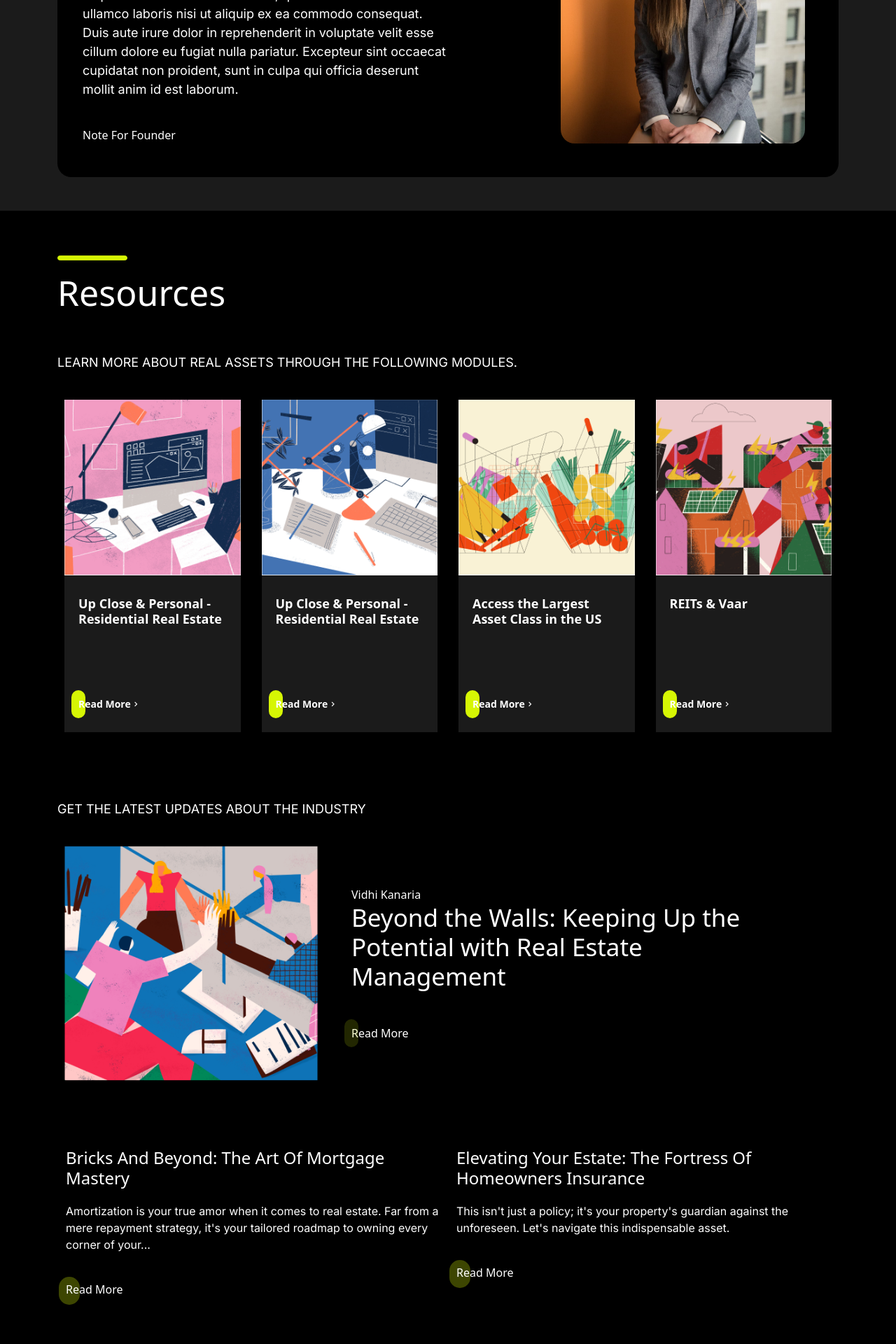
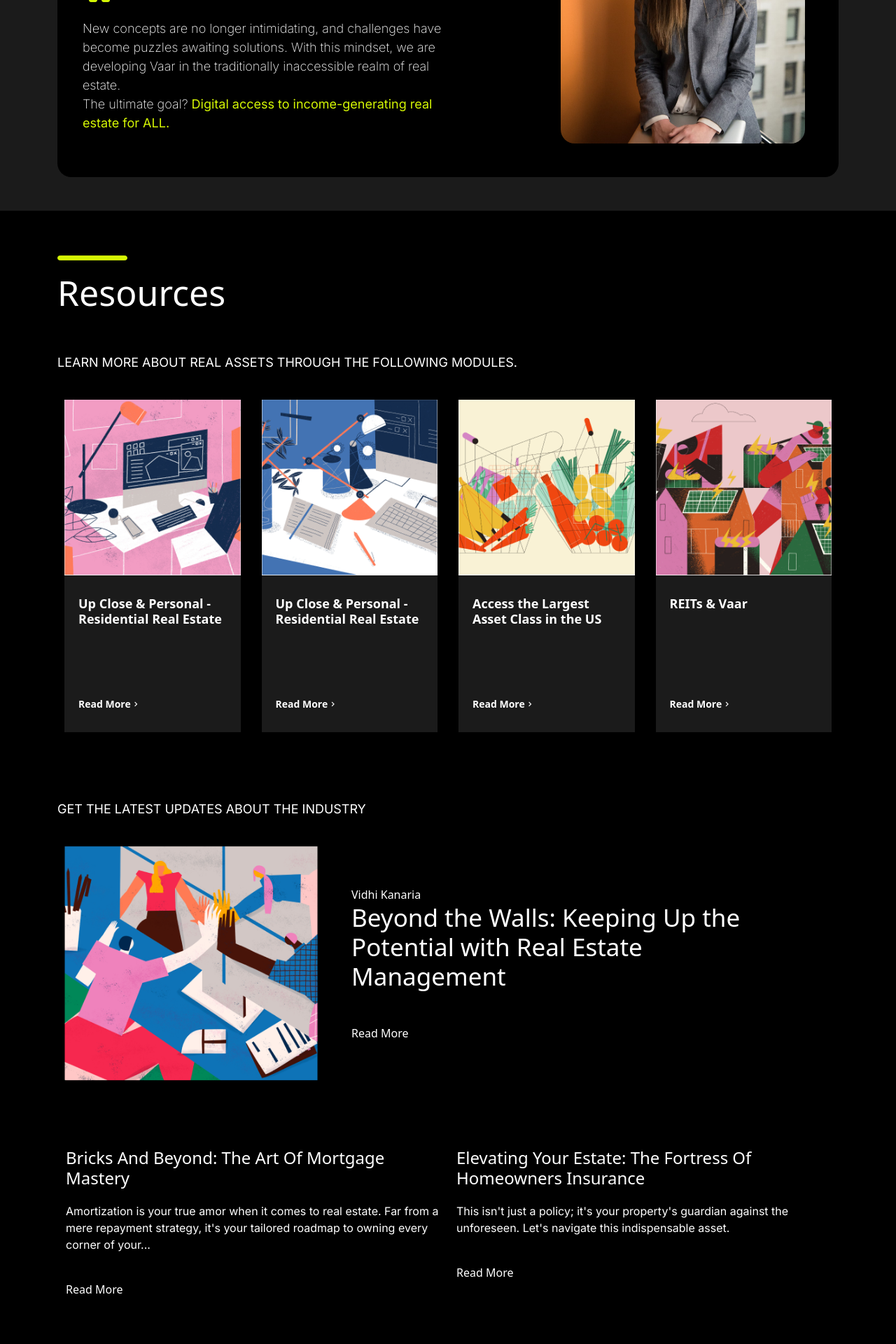
Before and after one commit to webtesting22/vaar, a React (Vite) app: page / in a window 1280 px wide. Shown: the part 1720-3640 px from the top of the page at 70% size. Built offline with nearby package versions, Linux system fonts and the light colour scheme.

Commit message:
mobile changes push

```diff
--- a/src/Components/Bestvalue/Bestvalue.css
+++ b/src/Components/Bestvalue/Bestvalue.css
@@ -35,7 +35,7 @@
 @media (max-width:800px) {
     #footer-card {
         padding: 30px 20px;
-        height: 25vh;
+        height: 18vh;
         position: relative;
     }
 }
@@ -68,12 +68,12 @@
 }
 
 #content-section .button-animation span {
-    height: 40px;
+    height: 2px;
     width: 20px;
     position: absolute;
     bottom: 20px;
-    left: 10px;
-    background-color: #d6f604;
+    left: 20px;
+    background-color: transparent;
     border-radius: 20px;
     transition: .5s;
     /* width: 100%; */
@@ -81,19 +81,19 @@
 }
 
 #content-section:hover .button-animation span {
-    height: 40px;
-    width: 92px;
+    height: 2px;
+    width: 70px;
     transition: .5s;
     position: absolute;
     bottom: 20px;
-    left: 10px;
+    left: 20px;
     background-color: #d6f604;
     border-radius: 20px;
-    color: rgb(0, 0, 0);
+    color: rgb(255, 255, 255);
     /* width: 100%; */
 }
 #content-section:hover .button-animation a{
-    color: black;
+    color: rgb(255, 255, 255);
     transition: .5s;
 }
 
@@ -202,11 +202,11 @@
 
 .Infomation-cards .row .col-lg-6 .read-more-btn span {
     position: absolute;
-    background-color: #d6f60448;
-    height: 40px;
+    background-color: transparent;
+    height: 2px;
     width: 30px;
     border-radius: 20px;
-    left: -10px;
+    left: 0px;
     bottom: -10px;
     transition: .5s;
     color: rgb(255, 255, 255);
@@ -226,10 +226,10 @@
 .Infomation-cards .row .col-lg-6:hover .read-more-btn span {
     position: absolute;
     background-color: #d6f604;
-    height: 40px;
-    width: 100px;
+    height: 2px;
+    width: 50px;
     border-radius: 20px;
-    left: -10px;
+    left: 0px;
     bottom: -10px;
     color: rgb(255, 255, 255);
     transition: .5s;
@@ -245,9 +245,9 @@
 }
 
 .button-animation-without-absolute span {
-    background-color: #d6f60428;
+    background-color: transparent;
     width: 20px;
-    height: 40px;
+    height: 2px;
     position: absolute;
     bottom: -8px;
     border-radius: 20px;
@@ -256,20 +256,20 @@
 }
 
 .button-animation-without-absolute:hover span {
-    background-color: #d6f60428;
-    width: 100px;
-    height: 40px;
+    background-color: #d6f604;
+    width: 50px;
+    height: 2px;
     position: absolute;
     bottom: -8px;
     border-radius: 20px;
-    left: -10px;
+    left: 0px;
     transition: .5s;
 }
 
 .section-heading-best-value {
-    font-size: 32px;
-    text-align: center;
-    color: white;
+    font-weight: 300;
+    font-size: 50px;
+    text-align: start;
 }
 
 #mySwiper {
@@ -294,7 +294,7 @@
     .Blog-section .container {
         background-color: rgb(0, 0, 0);
         color: white;
-        padding: 20px;
+        /* padding: 20px; */
     }
 
     .Posted {
--- a/src/Components/Bestvalue/Bestvalue.jsx
+++ b/src/Components/Bestvalue/Bestvalue.jsx
@@ -155,7 +155,9 @@ function Bestvalue() {
                 </div>
 
                 <div className='Blog-section only-mobile ' style={{ padding: "3rem 0rem" }}>
-                    <h1 className='section-heading-best-value pb-4'>Our Blogs</h1>
+                    <div className='container'>
+                    <hr  className='top-section-heading-hr'/>
+                    <h1 className='section-heading-best-value pb-0'>Our Blogs</h1>
                     <div className='container'>
 
                         <Swiper
@@ -192,6 +194,8 @@ function Bestvalue() {
 
                         </Swiper>
                     </div>
+
+                    </div>
                 </div>
 
             </section>
--- a/src/Components/Founder/Founder.css
+++ b/src/Components/Founder/Founder.css
@@ -39,6 +39,33 @@
     padding-top: 30px;
     /* padding-left: 20px; */
 
+}
+
+@media (max-width:700px) {
+
+    .right-side-container div {
+        border-bottom: 1px solid transparent;
+        border-top: none;
+        border-right: none;
+        border-left: none;
+        padding-bottom: 30px;
+        padding-top: 30px;
+        padding-left: 20px;
+
+
+    }
+
+    .right-side-container div:hover {
+        border-bottom: 1px solid transparent;
+        background-color: rgb(33, 33, 33);
+        border-top: none;
+        border-right: none;
+        border-left: none;
+        padding-bottom: 30px;
+        padding-top: 30px;
+        /* padding-left: 20px; */
+
+    }
 }
 
 .right-side-container h2 {
@@ -87,9 +114,10 @@
     }
 
     .founder-info h1 {
-        font-size: 30px;
+        font-size: 18px;
         display: block;
-        text-align: center;
+        text-align: start;
+        font-weight: 200;
     }
 
     .founder-info p,
@@ -108,20 +136,20 @@
 
     .founder-info h2 {
         display: block;
-        text-align: center;
+        text-align: start;
 
     }
 
     .founder-info h3 {
         display: block;
-        text-align: center;
+        text-align: start;
         color: #475467;
         font-weight: 500;
     }
 
     .owner-mobile-img {
         display: block;
-        margin: auto;
+        /* margin: auto; */
         width: 80px;
         border-radius: 50%;
         height: 80px;
@@ -196,21 +224,26 @@
 .right-side-container img {
     display: none;
 }
-.home-mobile{
+
+.home-mobile {
     display: none;
 }
-.home-pc{
+
+.home-pc {
     display: flex;
 
 }
+
 @media (max-width:600px) {
     .animated-girl-pick {
         display: none;
     }
-    .home-mobile{
+
+    .home-mobile {
         display: block;
     }
-    .home-pc{
+
+    .home-pc {
         display: none;
     }
 
@@ -273,7 +306,7 @@
 
 }
 
-.slick-slide{
+.slick-slide {
     padding-bottom: 50px;
 
 }
--- a/src/Components/Founder/Founder.jsx
+++ b/src/Components/Founder/Founder.jsx
@@ -90,7 +90,7 @@ function Founder() {
                                 <div className="col-lg-6" key={index}>
                                     <div className='right-side-container'>
                                         <div>
-                                            <h2 style={{ color: "white" }}>{item.title}</h2>
+                                            <h2 style={{ color: "#D4F604" }}>{item.title}</h2>
                                             <p style={{ color: "white", fontWeight:"200" }}>{item.Descriptions}</p>
                                         </div>
 
@@ -115,13 +115,12 @@ function Founder() {
                                 <div className='content-founder mt-5'>
                                     <i class="bi bi-quote quote-icon"></i>
                                     <div>
-                                        <h1>We’ve been using VAAR to kick start every new project and can’t imagine working without it.</h1>
+                                        <h1>New concepts are no longer intimidating, and challenges have become puzzles awaiting solutions. With this mindset, we are developing Vaar in the traditionally inaccessible realm of real estate. <br /> The ultimate goal? <b style={{color:"#D4F604"}}> Digital access to income-generating real estate for ALL.</b></h1>
                                         <img src={founderPicture} alt="Not/loaded" className='owner-mobile-img' />
                                         <h2>From the Founder</h2>
                                         <h3>Vidhi Kankaria</h3>
-                                        <p>Lorem ipsum dolor sit amet, consectetur adipiscing elit, sed do eiusmod tempor incididunt ut labore et dolore magna aliqua. Ut enim ad minim veniam, quis nostrud exercitation ullamco laboris nisi ut aliquip ex ea commodo consequat. Duis aute irure dolor in reprehenderit in voluptate velit esse cillum dolore eu fugiat nulla pariatur. Excepteur sint occaecat cupidatat non proident, sunt in culpa qui officia deserunt mollit anim id est laborum.</p>
-                                        <br />
-                                        <span>Note For Founder</span>
+                                        <p style={{fontWeight:"200"}}>New concepts are no longer intimidating, and challenges have become puzzles awaiting solutions. With this mindset, we are developing Vaar in the traditionally inaccessible realm of real estate. <br /> The ultimate goal? <b style={{color:"#D4F604"}}> Digital access to income-generating real estate for ALL.</b></p>
+
                                     </div>
                                 </div>
                             </div>
--- a/src/Components/VaarBlogsmain/VaarBlogs/BlogCarousal.jsx
+++ b/src/Components/VaarBlogsmain/VaarBlogs/BlogCarousal.jsx
@@ -83,7 +83,7 @@ function BlogCarousal() {
                     <div className="blog-section-spacer"></div>
                 </div>
                 <div className='Blog-section only-mobile ' style={{ padding: "3rem 0rem" }}>
-                    <h1 className='section-heading-best-value pb-4'>Our Blogs</h1>
+                    <h1 className='section-heading-best-value pb-2'>Our Blogs</h1>
                     <div className='container'>
 
                         <Swiper
--- a/src/Components/VaarBlogsmain/VaarBlogsmain.jsx
+++ b/src/Components/VaarBlogsmain/VaarBlogsmain.jsx
@@ -44,7 +44,7 @@ function VaarBlogs() {
                         </Col>
                     </Row>
                     <div className='Blog-section only-mobile ' style={{ padding: "3rem 0rem" }}>
-                        <h1 className='section-heading-best-value pb-4'>Our Blogs</h1>
+                        <h1 className='section-heading-best-value pb-2'>Our Blogs</h1>
                         <div className='container'>
 
                             {/* <Swiper
```
